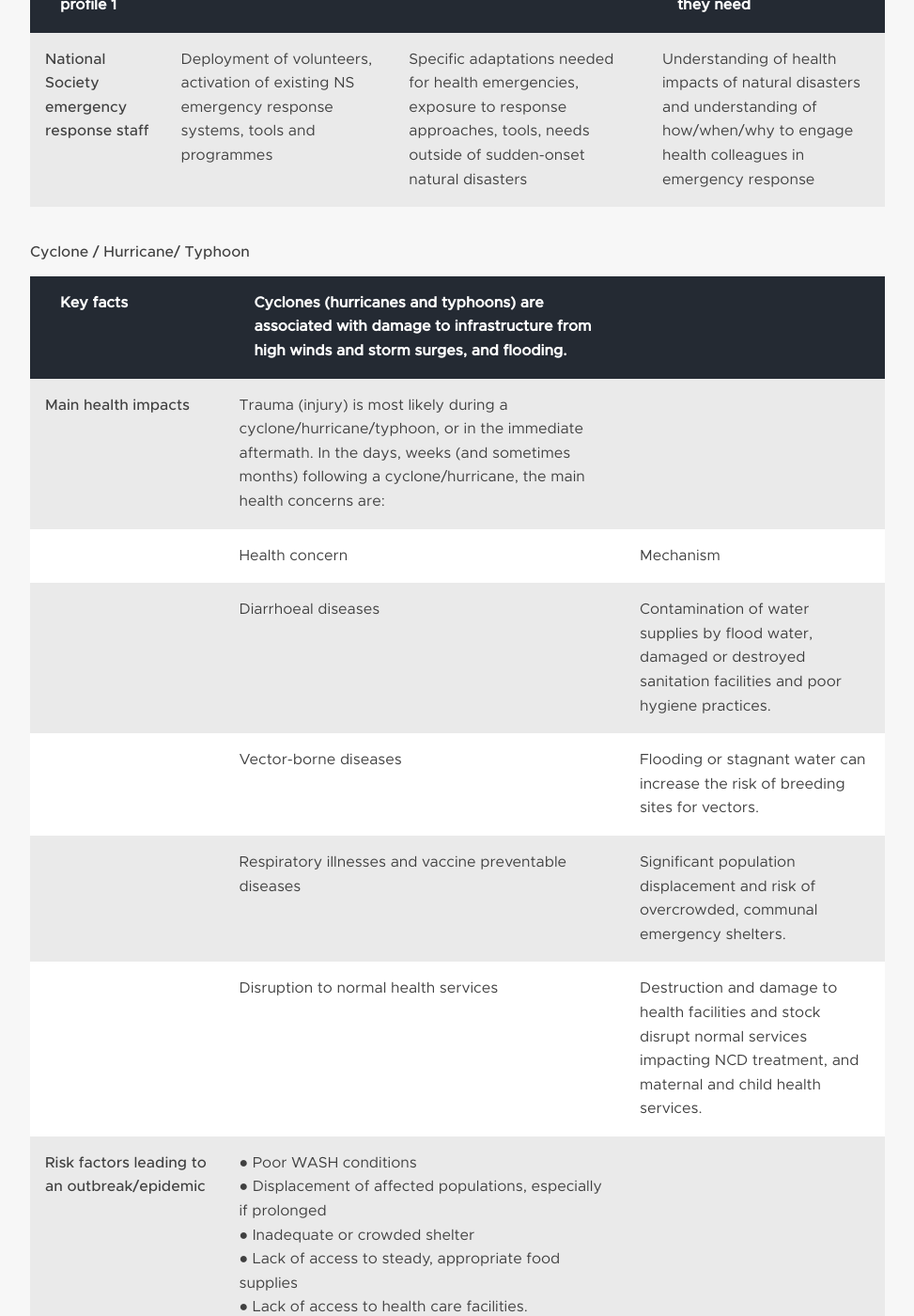
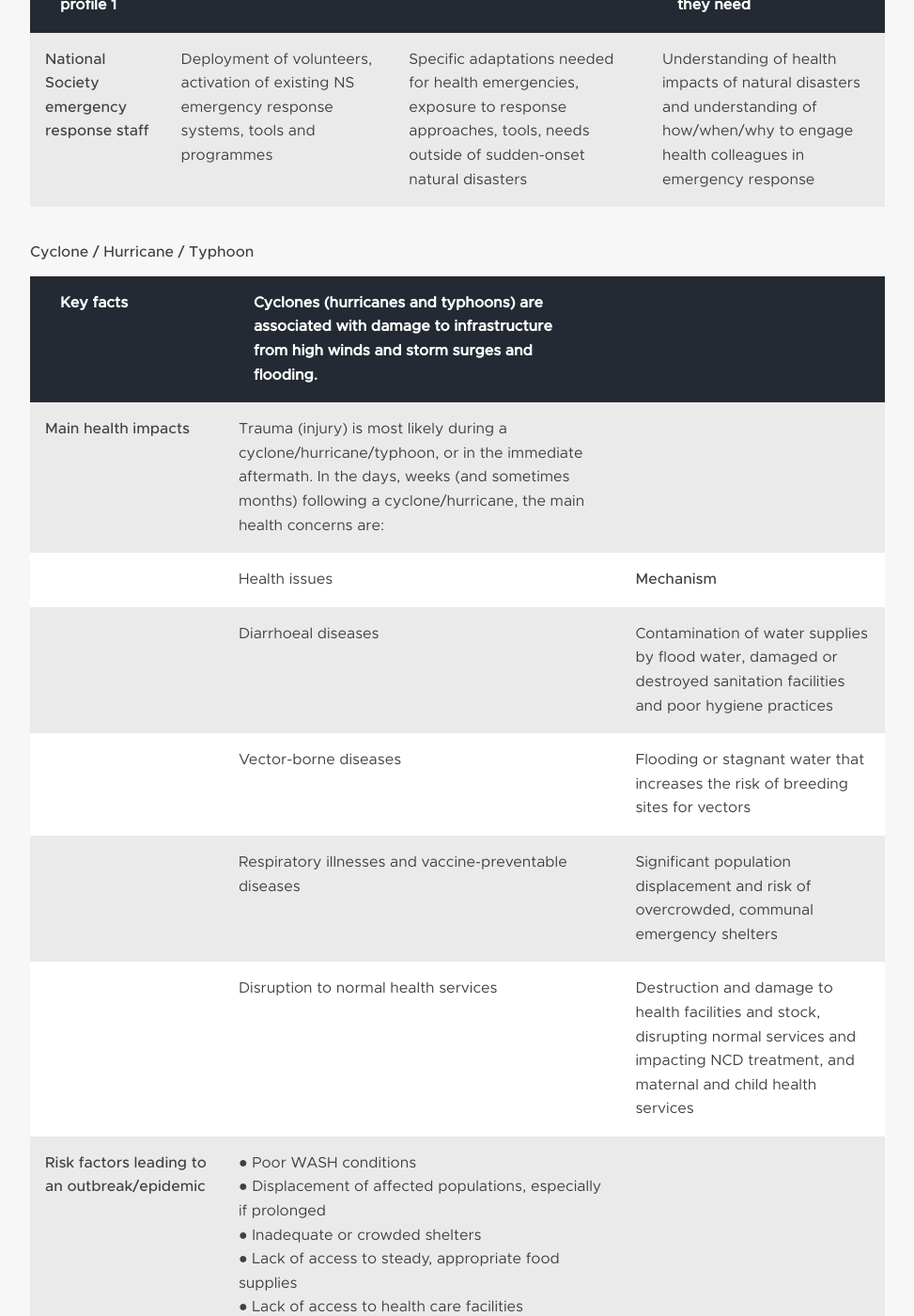
Before and after one commit to Julialhuillery/poc, a Jekyll site: the page built from _documents/National Society emergency response staff (Cyclone-Hurricane-Typhoon).md, in a window 1280 px wide and 1400 px high, scrolled down 320 px. Shown: the whole window at 94% size, without its empty margins (153-1126 px from the left). Built offline with Jekyll 4.4.1, drawn with Linux system fonts in a browser that asks for light colours; our own code applies the rules of GitHub Pages for plain Markdown files; some of the changed text lies outside the part shown.

Commit message:
Update from Forestry.io jlm@lsi.io updated _documents/National Society emergency response staff (Cyclone-Hurricane-Typhoon).md

```diff
--- a/_documents/National Society emergency response staff (Cyclone-Hurricane-Typhoon).md
+++ b/_documents/National Society emergency response staff (Cyclone-Hurricane-Typhoon).md
@@ -2,26 +2,28 @@
 title: National Society emergency response staff (Cyclone-Hurricane-Typhoon)
 categories:
 - disasters
+- cyclone
 pdf:
   name: National Society emergency response staff (Cyclone-Hurricane-Typhoon).pdf
   url: National Society emergency response staff (Cyclone-Hurricane-Typhoon).pdf
+
 ---
-**Cyclone / Hurricane/ Typhoon**
+**Cyclone / Hurricane / Typhoon**
 
 | Role profile 1 | Competencies | Gaps in competencies | Gaps in information they need |
 |:---------------|:-------------|:  -------------------|:------------------------------|
 | **National Society emergency response staff** | Deployment of volunteers, activation of existing NS emergency response systems, tools and programmes | Specific adaptations needed for health emergencies, exposure to response approaches, tools, needs outside of sudden-onset natural disasters | Understanding of health impacts of natural disasters and understanding of how/when/why to engage health colleagues in emergency response |
 
 
-**Cyclone / Hurricane/ Typhoon**
+**Cyclone / Hurricane / Typhoon**
 
-| Key facts | Cyclones (hurricanes and typhoons) are associated with damage to infrastructure from high winds and storm surges, and flooding. |    &nbsp;   |
+| Key facts | Cyclones (hurricanes and typhoons) are associated with damage to infrastructure from high winds and storm surges and flooding. |    &nbsp;   |
 | :---------|:-----------|-----------|
 | **Main health impacts**  | Trauma (injury) is most likely during a cyclone/hurricane/typhoon, or in the immediate aftermath. In the days, weeks (and sometimes months) following a cyclone/hurricane, the main health concerns are: | &nbsp;  |
-| &nbsp; | Health concern | Mechanism |
-| &nbsp; | Diarrhoeal diseases | Contamination of water supplies by flood water, damaged or destroyed sanitation facilities and poor hygiene practices. |
-| &nbsp; | Vector-borne diseases | Flooding or stagnant water can increase the risk of breeding sites for vectors. |
-| &nbsp; | Respiratory illnesses and vaccine preventable diseases | Significant population displacement and risk of overcrowded, communal emergency shelters. |
-| &nbsp; | Disruption to normal health services | Destruction and damage to health facilities and stock disrupt normal services impacting NCD treatment, and maternal and child health services. |
-| **Risk factors leading to an outbreak/epidemic** | ● Poor WASH conditions<br>● Displacement of affected populations, especially if prolonged<br>● Inadequate or crowded shelter<br>● Lack of access to steady, appropriate food supplies<br>● Lack of access to health care facilities. | |
+| &nbsp; | Health issues | **Mechanism** |
+| &nbsp; | Diarrhoeal diseases | Contamination of water supplies by flood water, damaged or destroyed sanitation facilities and poor hygiene practices |
+| &nbsp; | Vector-borne diseases | Flooding or stagnant water that increases the risk of breeding sites for vectors |
+| &nbsp; | Respiratory illnesses and vaccine-preventable diseases | Significant population displacement and risk of overcrowded, communal emergency shelters |
+| &nbsp; | Disruption to normal health services | Destruction and damage to health facilities and stock, disrupting normal services and impacting NCD treatment, and maternal and child health services |
+| **Risk factors leading to an outbreak/epidemic** | ● Poor WASH conditions<br>● Displacement of affected populations, especially if prolonged<br>● Inadequate or crowded shelters<br>● Lack of access to steady, appropriate food supplies<br>● Lack of access to health care facilities | |
 | **Other Movement tools that may be relevant** | - CBS<br>- ECV training manual<br>- CBHFA training manual<br>- ERUs (clinical and public health) - there is an annex for this<br>- | |
```
